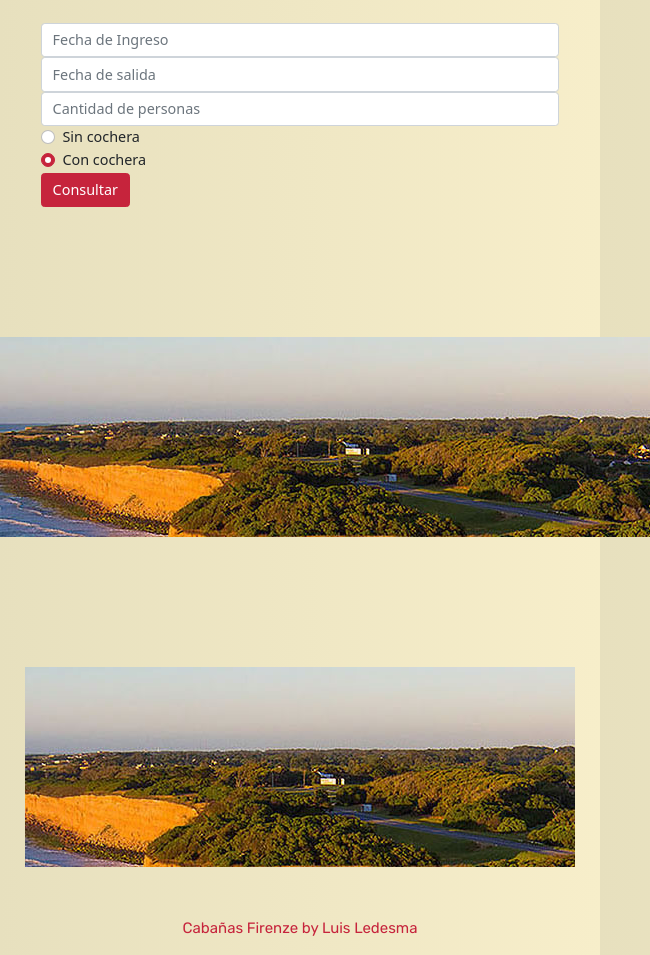
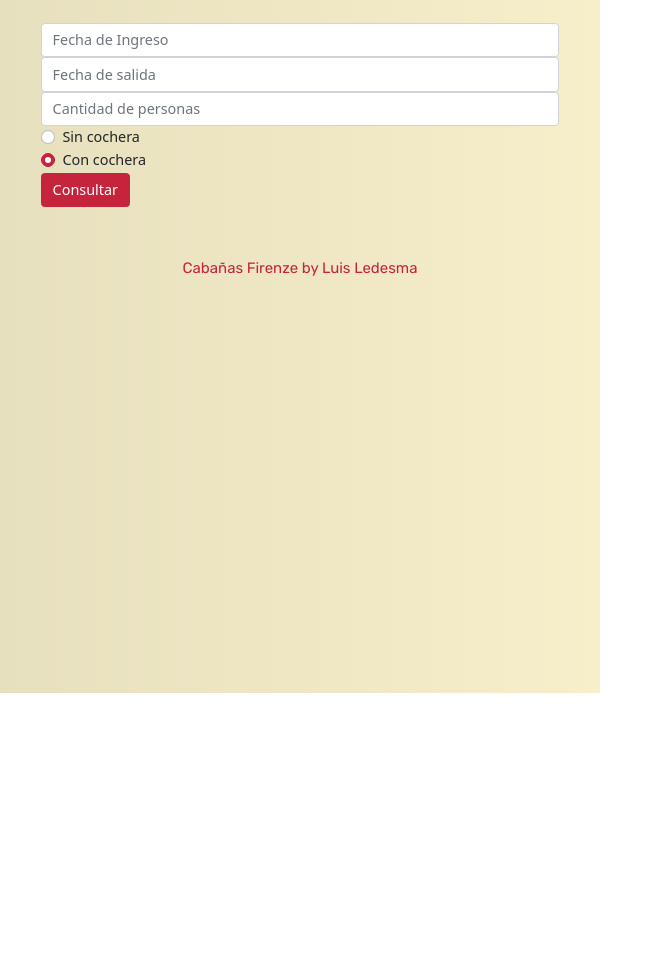
Before and after one commit to Lu1s87/bootstrap, a website: page pages/reservas.html in a window 600 px wide. Shown: the part 107-1062 px from the top of the page, 650 px wide, since content can reach past the window. After the commit the page ends 800 px from the top, so only its background shows below. Drawn offline with nearby package versions, Linux system fonts and the light colour scheme.

Commit message:
correcciones finales

```diff
--- a/pages/reservas.html
+++ b/pages/reservas.html
@@ -69,20 +69,9 @@
               Con cochera
             </label>
         </div>
-
-
         <div id="liveAlertPlaceholder"></div>
         <button type="button" class="btn btn-primary" id="liveAlertBtn"> Consultar </button>
     </main>
-    <div class="fondoReserva">
-        <img src="../img/fondo.jpeg" alt="playa">
-    </div>
-    <div class="fondoT">
-        <img  src="../img/fondoT.jpg" alt="playa2">
-    </div>
-    <div class="fondoM">
-        <img  src="../img/fondoM.jpg" alt="playa3">
-    </div>
 
     <footer id="footer">
         <p>Cabañas Firenze by Luis Ledesma</p>
--- a/scss/estilos.scss
+++ b/scss/estilos.scss
@@ -138,23 +138,6 @@ grid-area: texto3;
     margin-top: $margenSuperior;
 }
 
-.fondoReserva{
-    margin-top: $margenSuperior;
-    text-align: center;
-}
-
-.fondoT{
-    display: none;
-    margin-top: $margenSuperior;
-    text-align: center;
-}
-
-.fondoM{
-    display: none;
-    margin-top: $margenSuperior;
-    text-align: center;
-}
-
 //contacto
 
 .mainContacto{
@@ -288,16 +271,6 @@ grid-area: texto3;
         width: 400px;
     }
 
-    // reservas
-
-    .fondoReserva{
-        display: none;
-    }
-
-    .fondoM{
-        display: block;
-    }
-
     // contacto
 
     .mainContacto{
@@ -371,7 +344,7 @@ grid-area: texto3;
 
 /*Tablet*/
 
-@media only screen and (max-width:900px) and (min-width:600px ){
+@media only screen and (max-width:950px) and (min-width:600px ){
 
     // Menu
     .logo{
@@ -402,7 +375,6 @@ grid-area: texto3;
         clip-path: circle(100% at center);
     }
 
-
     // index
 
     .video{
@@ -423,7 +395,6 @@ grid-area: texto3;
         margin-top: $margenSuperior;
     }
 
-
     // cabañas
 
     .cabañas{
@@ -441,21 +412,11 @@ grid-area: texto3;
         }
     }
 
-    // reservas
-
-    .fondoReserva{
-        display: none;
-    }
-    .fondoT{
-        display: block;
-    }
-
     // contacto
 
     .mainContacto{
 
         display: grid;
-
         grid-template-columns: repeat(4, 80px);
         margin-top: $margenSuperior;
         column-gap: 50px;
@@ -465,7 +426,6 @@ grid-area: texto3;
                              "form form form form"
                              "tel mail face insta" ;
     }
-
 
     .mapaC{
         display: block;
@@ -508,5 +468,4 @@ grid-area: texto3;
         grid-area: insta;
 
     }
-
 }
```
Also changed, not shown: css/main.css, img/fondo.jpeg (deleted), img/fondoM.jpg (deleted), img/fondoT.jpg (deleted).
